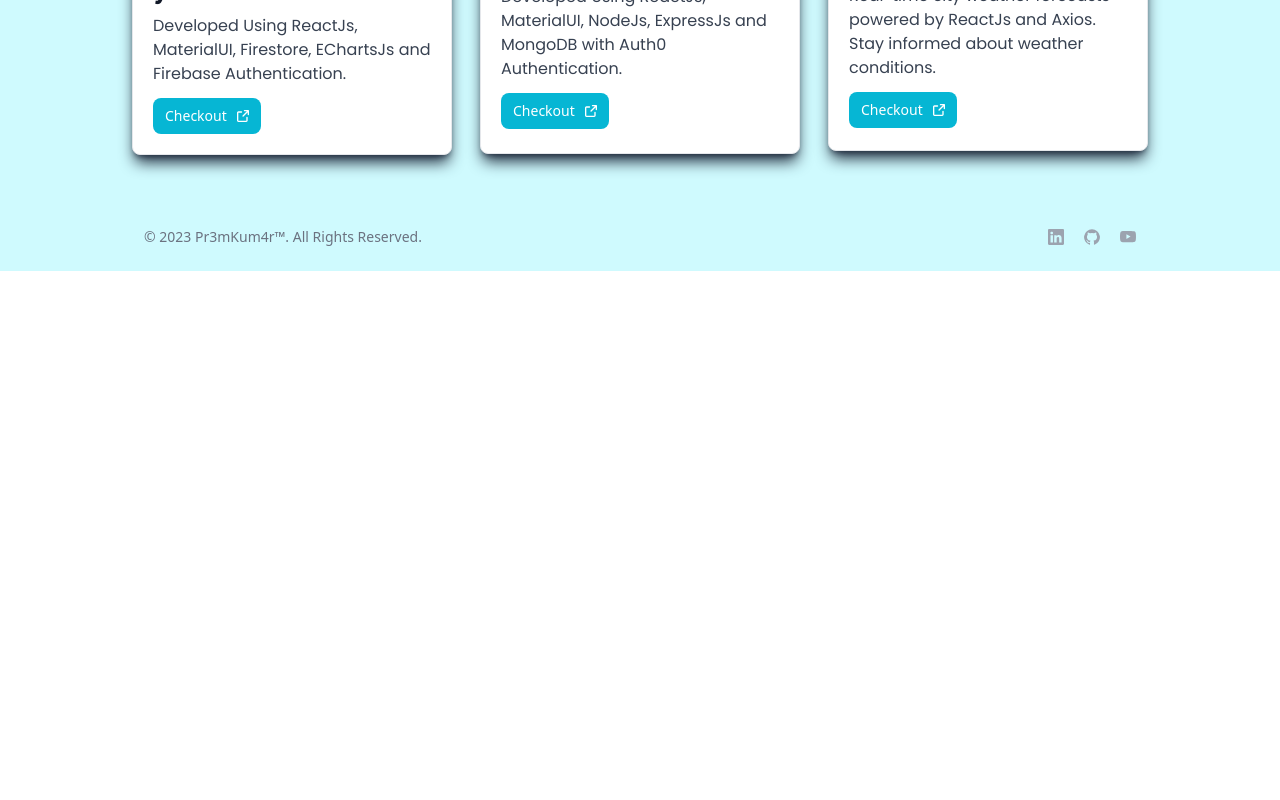
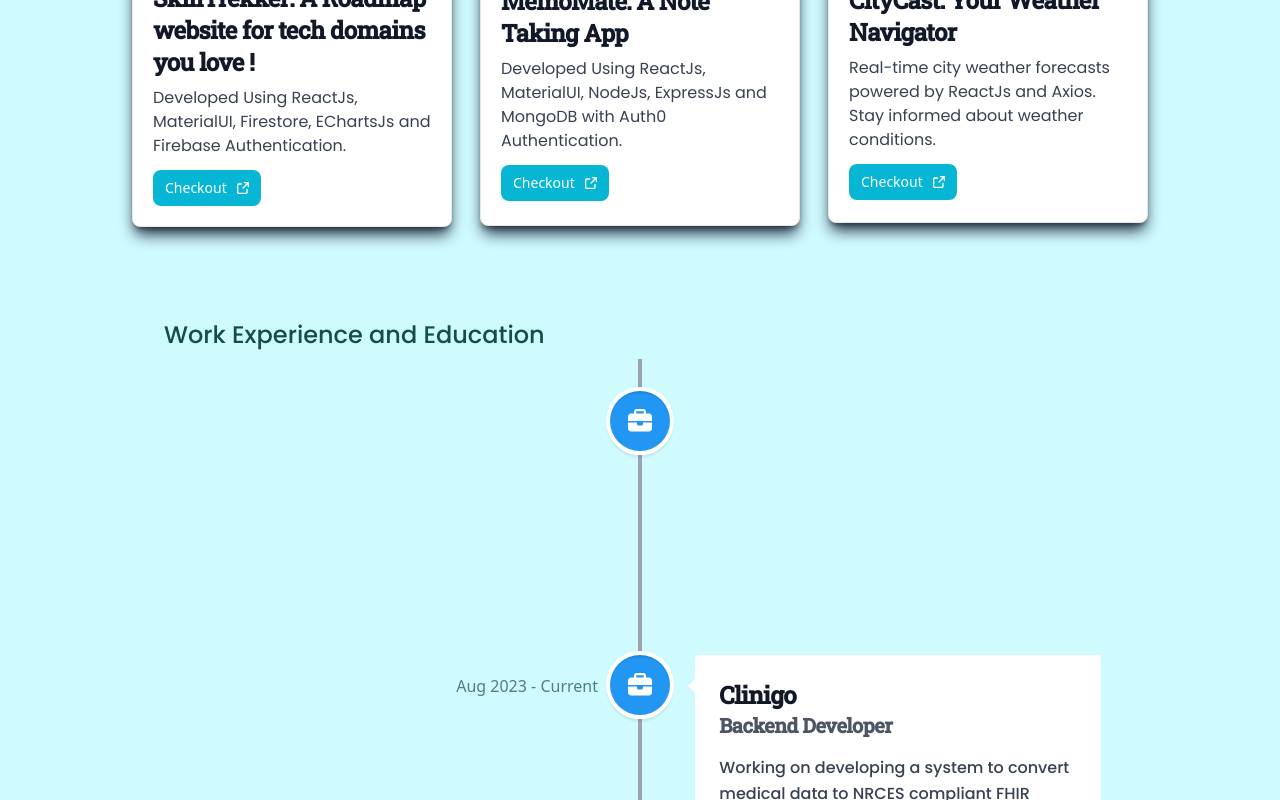
Before and after one commit to Pr3mKum4r/Portfolio-v2, a Next.js app: page / in a window 1280 px wide. Shown: the part 2000-2800 px from the top of the page. Before the commit the page ends 2271 px from the top, so only its background shows below. Built offline with nearby package versions, Linux system fonts and the light colour scheme.

Commit message:
Added Work Experience and Education Section

```diff
--- a/package.json
+++ b/package.json
@@ -23,6 +23,7 @@
     "react": "18.2.0",
     "react-dom": "18.2.0",
     "react-toggle-dark-mode": "^1.1.1",
+    "react-vertical-timeline-component": "^3.6.0",
     "tailwindcss": "3.3.3",
     "typewriter-effect": "^2.20.1"
   }
--- /dev/null
+++ b/pages/components/Footer.js
@@ -0,0 +1,30 @@
+const Footer = () =>{
+    const currDate = new Date();
+    const currYear = currDate.getFullYear();
+    return(
+        <footer class="bg-white dark:bg-gray-900">
+          <div class="px-4 py-6 bg-cyan-100 dark:bg-gray-800 md:flex md:items-center md:justify-between">
+            <span class="text-sm text-gray-500 dark:text-gray-300 sm:text-center">© {currYear} <a href="https://flowbite.com/">Pr3mKum4r™</a>. All Rights Reserved.
+            </span>
+            <div class="flex mt-4 space-x-5 sm:justify-center md:mt-0">
+              <a href="https://www.linkedin.com/in/pr3mkum4r" class="text-gray-400 hover:text-sky-600 ">
+                <svg class="w-4 h-4" aria-hidden="true" xmlns="http://www.w3.org/2000/svg" fill="currentColor" viewBox="0 0 16 16"> <path fill-rule="evenodd" d="M0 1.146C0 .513.526 0 1.175 0h13.65C15.474 0 16 .513 16 1.146v13.708c0 .633-.526 1.146-1.175 1.146H1.175C.526 16 0 15.487 0 14.854V1.146zm4.943 12.248V6.169H2.542v7.225h2.401zm-1.2-8.212c.837 0 1.358-.554 1.358-1.248-.015-.709-.52-1.248-1.342-1.248-.822 0-1.359.54-1.359 1.248 0 .694.521 1.248 1.327 1.248h.016zm4.908 8.212V9.359c0-.216.016-.432.08-.586.173-.431.568-.878 1.232-.878.869 0 1.216.662 1.216 1.634v3.865h2.401V9.25c0-2.22-1.184-3.252-2.764-3.252-1.274 0-1.845.7-2.165 1.193v.025h-.016a5.54 5.54 0 0 1 .016-.025V6.169h-2.4c.03.678 0 7.225 0 7.225h2.4z" clip-rule="evenodd" /> </svg>
+                <span class="sr-only">Linkedin account</span>
+              </a>
+              <a href="https://www.github.com/pr3mkum4r" class="text-gray-400 hover:text-gray-900 dark:hover:text-white">
+                <svg class="w-4 h-4" aria-hidden="true" xmlns="http://www.w3.org/2000/svg" fill="currentColor" viewBox="0 0 20 20">
+                  <path fill-rule="evenodd" d="M10 .333A9.911 9.911 0 0 0 6.866 19.65c.5.092.678-.215.678-.477 0-.237-.01-1.017-.014-1.845-2.757.6-3.338-1.169-3.338-1.169a2.627 2.627 0 0 0-1.1-1.451c-.9-.615.07-.6.07-.6a2.084 2.084 0 0 1 1.518 1.021 2.11 2.11 0 0 0 2.884.823c.044-.503.268-.973.63-1.325-2.2-.25-4.516-1.1-4.516-4.9A3.832 3.832 0 0 1 4.7 7.068a3.56 3.56 0 0 1 .095-2.623s.832-.266 2.726 1.016a9.409 9.409 0 0 1 4.962 0c1.89-1.282 2.717-1.016 2.717-1.016.366.83.402 1.768.1 2.623a3.827 3.827 0 0 1 1.02 2.659c0 3.807-2.319 4.644-4.525 4.889a2.366 2.366 0 0 1 .673 1.834c0 1.326-.012 2.394-.012 2.72 0 .263.18.572.681.475A9.911 9.911 0 0 0 10 .333Z" clip-rule="evenodd" />
+                </svg>
+                <span class="sr-only">GitHub account</span>
+              </a>
+              <a href="https://www.youtube.com/@gamerslife4107" class="text-gray-400 hover:text-red-600">
+                <svg class='w-4 h-4' aria-hidden="true" xmlns="http://www.w3.org/2000/svg"  fill="currentColor"  viewBox="0 0 16 16"> <path fillRule="evenodd"d="M8.051 1.999h.089c.822.003 4.987.033 6.11.335a2.01 2.01 0 0 1 1.415 1.42c.101.38.172.883.22 1.402l.01.104.022.26.008.104c.065.914.073 1.77.074 1.957v.075c-.001.194-.01 1.108-.082 2.06l-.008.105-.009.104c-.05.572-.124 1.14-.235 1.558a2.007 2.007 0 0 1-1.415 1.42c-1.16.312-5.569.334-6.18.335h-.142c-.309 0-1.587-.006-2.927-.052l-.17-.006-.087-.004-.171-.007-.171-.007c-1.11-.049-2.167-.128-2.654-.26a2.007 2.007 0 0 1-1.415-1.419c-.111-.417-.185-.986-.235-1.558L.09 9.82l-.008-.104A31.4 31.4 0 0 1 0 7.68v-.123c.002-.215.01-.958.064-1.778l.007-.103.003-.052.008-.104.022-.26.01-.104c.048-.519.119-1.023.22-1.402a2.007 2.007 0 0 1 1.415-1.42c.487-.13 1.544-.21 2.654-.26l.17-.007.172-.006.086-.003.171-.007A99.788 99.788 0 0 1 7.858 2h.193zM6.4 5.209v4.818l4.157-2.408L6.4 5.209z" clipRule="evenodd"/> </svg>
+                <span class="sr-only">Youtube account</span>
+              </a>
+            </div>
+          </div>
+        </footer>
+    )
+}
+
+export default Footer;
--- /dev/null
+++ b/pages/components/Timeline.js
@@ -0,0 +1,47 @@
+import { VerticalTimeline, VerticalTimelineElement } from 'react-vertical-timeline-component';
+import 'react-vertical-timeline-component/style.min.css';
+
+const Timeline = ({ timeLineDataSet, workIcon, educationIcon, bgColor, educationDataSet}) => {
+    console.log("Hello");
+    console.log(timeLineDataSet);
+    return (
+        <VerticalTimeline lineColor='#9CA3AF'>
+            {timeLineDataSet.map(timeLineData => (
+                <VerticalTimelineElement
+                    className="vertical-timeline-element--work"
+                    date={timeLineData.date}
+                    iconStyle={{ background: 'rgb(33, 150, 243)', color: '#fff', }}
+                    intersectionObserverProps={{ triggerOnce: false }}
+                    icon={workIcon}
+                    contentStyle={{ backgroundColor: bgColor }}
+                    dateClassName='text-teal-900 dark:text-cyan-500 font-bold'
+                >
+                    <h3 className="vertical-timeline-element-title font-robotoslab mb-2 text-2xl font-bold tracking-tight text-gray-900 dark:text-cyan-1000">{timeLineData.heading}</h3>
+                    <h4 className="vertical-timeline-element-subtitle font-robotoslab mb-2 text-xl font-semibold tracking-tight text-gray-600 dark:text-gray-700">{timeLineData.subHeading}</h4>
+                    <p className='font-poppins mb-3 font-normal text-gray-700 dark:text-gray-800'>
+                        {timeLineData.description}
+                    </p>
+                </VerticalTimelineElement>
+            ))}
+            {educationDataSet.map(educationData => (
+                <VerticalTimelineElement
+                    className="vertical-timeline-element--work"
+                    date={educationData.date}
+                    iconStyle={{ background: '#f50057', color: '#fff', }}
+                    intersectionObserverProps={{ triggerOnce: false }}
+                    icon={educationIcon}
+                    contentStyle={{ backgroundColor: bgColor }}
+                    dateClassName='text-teal-900 dark:text-cyan-500 font-bold'
+                >
+                    <h3 className="vertical-timeline-element-title font-robotoslab mb-2 text-2xl font-bold tracking-tight text-gray-900 dark:text-cyan-1000">{educationData.heading}</h3>
+                    <h4 className="vertical-timeline-element-subtitle font-robotoslab mb-2 text-xl font-semibold tracking-tight text-gray-600 dark:text-gray-700">{educationData.subHeading}</h4>
+                    <p className='font-poppins mb-3 font-normal text-gray-700 dark:text-gray-800'>
+                        {educationData.description}
+                    </p>
+                </VerticalTimelineElement>
+            ))}
+        </VerticalTimeline>
+    )
+}
+
+export default Timeline;
--- a/pages/index.js
+++ b/pages/index.js
@@ -22,6 +22,9 @@ import flask from '../public/flask.png';
 import AOS from "aos";
 import "aos/dist/aos.css";
 import Typewriter from 'typewriter-effect';
+import Timeline from './components/Timeline';
+import Footer from './components/Footer';
+import { faBriefcase, faGraduationCap } from '@fortawesome/free-solid-svg-icons';
 
 const inter = Inter({ subsets: ['latin'] })
 
@@ -67,12 +70,40 @@ export default function Home() {
     });
   };
 
-  const currDate = new Date();
-  const currYear = currDate.getFullYear();
+  const timeLineDataSet = [
+    {
+      date: "Jan 2023",
+      heading: "VitrendzTech",
+      subHeading: "Fullstack Web Developer",
+      description: "Worked on Projects involving Reactjs, MaterialUI, ExpressJs, NodeJs, MongoDB, Firebase, Echarts."
+    },
+    {
+      date: "Aug 2023 - Current",
+      heading: "Clinigo",
+      subHeading: "Backend Developer",
+      description: "Working on developing a system to convert medical data to NRCES compliant FHIR format."
+    },
+    {
+      date: "Aug 2023 - Current",
+      heading: "Valsco Technology",
+      subHeading: "Frontend Developer",
+      description: "Working on developing frontend for clients using ReactJs, TailwindCSS, MaterialUI"
+    }
+  ];
+
+  const educationDataSet = [
+    {
+      date: "Sep 2021 - Jul 2025",
+      heading: "Vellore Institute Of Technology, Vellore Campus",
+      subHeading: "Grade: 9.54",
+      description: "Pursuing Bachelors of Technology in Information Technology."
+    }
+  ];
+
   return (
     <div className={darkMode ? 'dark' : ''}>
       <main className='px-6 bg-cyan-100 dark:bg-gray-800 md:px-16 lg:px-32'>
-        <section className='mb-10'>
+        <section className='mb-14'>
           <nav className='flex pt-10 mb-12 justify-between'>
             <h1 className='font-concertone text-xl dark:text-white'>Pr3mKum4r</h1>
             <ul className='flex items-center'>
@@ -102,73 +133,73 @@ export default function Home() {
           </div>
         </section>
 
-        <section>
+        <section className='mb-14'>
           <div>
-            <h3 className='font-poppins font-medium text-teal-900 text-2xl py-2 lg:px-9 dark:text-white'>Experience</h3>
+            <h3 className='font-poppins font-medium text-teal-900 text-2xl py-2 lg:px-9 dark:text-white'>Skills</h3>
             <p className='font-josefin lg:text-lg text-md py-2 leading-8 lg:px-9 text-gray-800 dark:text-gray-400'>These are the technologies I've worked with</p>
           </div>
           <div className='w-full grid grid-cols-2 sm:grid-cols-3 gap-8 text-center py-8 px-8'>
-            <div data-aos="fade-up" data-aos-duration="1000">
+            <div data-aos="fade-up" data-aos-duration="800">
               <div className='bg-gray-100 dark:bg-transparent shadow-md hover:scale-105 duration-500 py-2 rounded-lg shadow-orange-500'>
                 <Image src={html5} alt='html5' className='w-20 mx-auto mt-2 h-16 w-16' />
                 <p className='font-poppins text-orange-500 py-1'>HTML</p>
               </div>
             </div>
-            <div data-aos="fade-up" data-aos-duration="1000">
+            <div data-aos="fade-up" data-aos-duration="800">
               <div className='bg-gray-100 dark:bg-transparent shadow-md hover:scale-105 duration-500 py-2 rounded-lg shadow-blue-400'>
                 <Image src={css3} alt='css3' className='w-20 mx-auto' />
                 <p className='font-poppins text-blue-400 py-1'>CSS</p>
               </div>
             </div>
-            <div data-aos="fade-up" data-aos-duration="1000">
+            <div data-aos="fade-up" data-aos-duration="800">
               <div className='bg-gray-100 dark:bg-transparent shadow-md hover:scale-105 duration-500 py-2 rounded-lg shadow-yellow-400'>
                 <Image src={js} alt='js' className='w-20 mx-auto mt-2 h-16 w-16' />
                 <p className='font-poppins text-yellow-400 py-1'>Javascript</p>
               </div>
             </div>
-            <div data-aos="fade-up" data-aos-duration="1000">
+            <div data-aos="fade-up" data-aos-duration="800">
               <div className='bg-gray-100 dark:bg-transparent dark:bg-transparent shadow-md hover:scale-105 duration-500 py-2 rounded-lg shadow-sky-400'>
                 <Image src={react} alt='react' className='w-20 mx-auto my-1' />
                 <p className='font-poppins text-sky-400 py-1'>ReactJs</p>
               </div>
             </div>
-            <div data-aos="fade-up" data-aos-duration="1000">
+            <div data-aos="fade-up" data-aos-duration="800">
               <div className='bg-gray-100 dark:bg-transparent shadow-md hover:scale-105 duration-500 py-2 rounded-lg shadow-cyan-500'>
                 <Image src={tailwind} alt='tailwind' className='w-20 mx-auto my-5' />
                 <p className='font-poppins text-cyan-500 py-1'>TailwindCSS</p>
               </div>
             </div>
-            <div data-aos="fade-up" data-aos-duration="1000">
+            <div data-aos="fade-up" data-aos-duration="800">
               <div className='bg-gray-100 dark:bg-transparent shadow-md hover:scale-105 duration-500 py-2 rounded-lg shadow-blue-600'>
                 <Image src={mui} alt='mui' className='w-20 mx-auto my-1' />
                 <p className='font-poppins text-blue-600 py-1'>MaterialUI</p>
               </div>
             </div>
-            <div data-aos="fade-up" data-aos-duration="1000">
+            <div data-aos="fade-up" data-aos-duration="800">
               <div className='bg-gray-100 dark:bg-transparent shadow-md hover:scale-105 duration-500 py-2 rounded-lg shadow-lime-700'>
                 <Image src={nodejs} alt='nodejs' className='w-20 mx-auto' />
                 <p className='font-poppins text-lime-700 py-1'>NodeJs</p>
               </div>
             </div>
-            <div data-aos="fade-up" data-aos-duration="1000">
+            <div data-aos="fade-up" data-aos-duration="800">
               <div className='bg-gray-100 dark:bg-transparent shadow-md hover:scale-105 duration-500 py-2 rounded-lg shadow-gray-500'>
                 <Image src={expressjs} alt='expressjs' className='w-20 mx-auto' />
                 <p className='font-poppins text-gray-500 py-1'>ExpressJs</p>
               </div>
             </div>
-            <div data-aos="fade-up" data-aos-duration="1000">
+            <div data-aos="fade-up" data-aos-duration="800">
               <div className='bg-gray-100 dark:bg-transparent shadow-md hover:scale-105 duration-500 py-2 rounded-lg shadow-green-600'>
                 <Image src={mongodb} alt='mongodb' className='w-20 mx-auto' />
                 <p className='font-poppins text-green-600 py-1'>MongoDB</p>
               </div>
             </div>
-            <div data-aos="fade-up" data-aos-duration="1000">
+            <div data-aos="fade-up" data-aos-duration="800">
               <div className='bg-gray-100 dark:bg-transparent shadow-md hover:scale-105 duration-500 py-2 rounded-lg shadow-yellow-600'>
                 <Image src={firebase} alt='firebase' className='w-20 mx-auto' />
                 <p className='font-poppins text-yellow-600 py-1'>Firebase</p>
               </div>
             </div>
-            <div data-aos="fade-up" data-aos-duration="1000">
+            <div data-aos="fade-up" data-aos-duration="800">
               <div className='bg-gray-100 dark:bg-transparent shadow-md hover:scale-105 duration-500 py-2 rounded-lg shadow-black'>
                 <Image src={flask} alt='flask' className='w-20 mx-auto' />
                 <p className='font-poppins text-black py-1'>Flask</p>
@@ -177,14 +208,14 @@ export default function Home() {
           </div>
         </section>
 
-        <section className='mb-5'>
+        <section className='mb-14'>
           <div>
             <h3 className='font-poppins font-medium text-teal-900 text-2xl py-2 lg:px-9 dark:text-white'>Recent Projects</h3>
             <p className='font-josefin lg:text-lg text-md py-2 leading-8 lg:px-9 text-gray-800 dark:text-gray-400'>Explore My Latest Portfolio Additions</p>
           </div>
           <div className='flex flex-wrap gap-10 md:gap-5 justify-center'>
             {/* Card */}
-            <div data-aos="fade-up" data-aos-duration="1000">
+            <div data-aos="fade-up" data-aos-duration="800">
               <div className="hover:scale-105 duration-300 shadow-lg dark:shadow-slate-600 shadow-slate-800 max-w-sm md:max-w-xs mx-2 md:mx-1 my-2 md:my-5 lg:my-7 bg-white border border-gray-200 rounded-lg shadow dark:bg-cyan-500 dark:border-gray-700">
                 <a href="https://skill-trekker.vercel.app">
                   <Image className="rounded-t-lg" src={skilltrekker} alt="skilltrekker" />
@@ -203,7 +234,7 @@ export default function Home() {
                 </div>
               </div>
             </div>
-            <div data-aos="fade-up" data-aos-duration="1000">
+            <div data-aos="fade-up" data-aos-duration="800">
               <div className="hover:scale-105 duration-300 shadow-lg dark:shadow-slate-600 shadow-slate-800 max-w-sm md:max-w-xs mx-2 md:mx-1 my-2 py-1 md:my-5 lg:my-7 bg-white border border-gray-200 rounded-lg shadow dark:bg-cyan-500 dark:border-gray-700">
                 <a href="https://memo-mate.vercel.app" target='__blank'>
                   <Image className="rounded-t-lg" src={memomate} alt="memomate" />
@@ -222,7 +253,7 @@ export default function Home() {
                 </div>
               </div>
             </div>
-            <div data-aos="fade-up" data-aos-duration="1000">
+            <div data-aos="fade-up" data-aos-duration="800">
               <div className="hover:scale-105 duration-300 shadow-lg dark:shadow-slate-600 shadow-slate-800 max-w-sm md:max-w-xs mx-2 md:mx-1 mt-2 mb-7 py-0.5 md:my-5 lg:my-7 bg-white border border-gray-200 rounded-lg shadow dark:bg-cyan-500 dark:border-gray-700">
                 <a href="https://pr3mkum4r.github.io/React-Weather-App/" target='__blank'>
                   <Image className="rounded-t-lg" src={weatherapp} alt="weatherapp" />
@@ -244,28 +275,12 @@ export default function Home() {
           </div>
         </section>
 
-        <footer class="bg-white dark:bg-gray-900">
-          <div class="px-4 py-6 bg-cyan-100 dark:bg-gray-800 md:flex md:items-center md:justify-between">
-            <span class="text-sm text-gray-500 dark:text-gray-300 sm:text-center">© {currYear} <a href="https://flowbite.com/">Pr3mKum4r™</a>. All Rights Reserved.
-            </span>
-            <div class="flex mt-4 space-x-5 sm:justify-center md:mt-0">
-              <a href="https://www.linkedin.com/in/pr3mkum4r" class="text-gray-400 hover:text-sky-600 ">
-                <svg class="w-4 h-4" aria-hidden="true" xmlns="http://www.w3.org/2000/svg" fill="currentColor" viewBox="0 0 16 16"> <path fill-rule="evenodd" d="M0 1.146C0 .513.526 0 1.175 0h13.65C15.474 0 16 .513 16 1.146v13.708c0 .633-.526 1.146-1.175 1.146H1.175C.526 16 0 15.487 0 14.854V1.146zm4.943 12.248V6.169H2.542v7.225h2.401zm-1.2-8.212c.837 0 1.358-.554 1.358-1.248-.015-.709-.52-1.248-1.342-1.248-.822 0-1.359.54-1.359 1.248 0 .694.521 1.248 1.327 1.248h.016zm4.908 8.212V9.359c0-.216.016-.432.08-.586.173-.431.568-.878 1.232-.878.869 0 1.216.662 1.216 1.634v3.865h2.401V9.25c0-2.22-1.184-3.252-2.764-3.252-1.274 0-1.845.7-2.165 1.193v.025h-.016a5.54 5.54 0 0 1 .016-.025V6.169h-2.4c.03.678 0 7.225 0 7.225h2.4z" clip-rule="evenodd" /> </svg>
-                <span class="sr-only">Linkedin account</span>
-              </a>
-              <a href="https://www.github.com/pr3mkum4r" class="text-gray-400 hover:text-gray-900 dark:hover:text-white">
-                <svg class="w-4 h-4" aria-hidden="true" xmlns="http://www.w3.org/2000/svg" fill="currentColor" viewBox="0 0 20 20">
-                  <path fill-rule="evenodd" d="M10 .333A9.911 9.911 0 0 0 6.866 19.65c.5.092.678-.215.678-.477 0-.237-.01-1.017-.014-1.845-2.757.6-3.338-1.169-3.338-1.169a2.627 2.627 0 0 0-1.1-1.451c-.9-.615.07-.6.07-.6a2.084 2.084 0 0 1 1.518 1.021 2.11 2.11 0 0 0 2.884.823c.044-.503.268-.973.63-1.325-2.2-.25-4.516-1.1-4.516-4.9A3.832 3.832 0 0 1 4.7 7.068a3.56 3.56 0 0 1 .095-2.623s.832-.266 2.726 1.016a9.409 9.409 0 0 1 4.962 0c1.89-1.282 2.717-1.016 2.717-1.016.366.83.402 1.768.1 2.623a3.827 3.827 0 0 1 1.02 2.659c0 3.807-2.319 4.644-4.525 4.889a2.366 2.366 0 0 1 .673 1.834c0 1.326-.012 2.394-.012 2.72 0 .263.18.572.681.475A9.911 9.911 0 0 0 10 .333Z" clip-rule="evenodd" />
-                </svg>
-                <span class="sr-only">GitHub account</span>
-              </a>
-              <a href="https://www.youtube.com/@gamerslife4107" class="text-gray-400 hover:text-red-600">
-                <svg class='w-4 h-4' aria-hidden="true" xmlns="http://www.w3.org/2000/svg"  fill="currentColor"  viewBox="0 0 16 16"> <path fillRule="evenodd"d="M8.051 1.999h.089c.822.003 4.987.033 6.11.335a2.01 2.01 0 0 1 1.415 1.42c.101.38.172.883.22 1.402l.01.104.022.26.008.104c.065.914.073 1.77.074 1.957v.075c-.001.194-.01 1.108-.082 2.06l-.008.105-.009.104c-.05.572-.124 1.14-.235 1.558a2.007 2.007 0 0 1-1.415 1.42c-1.16.312-5.569.334-6.18.335h-.142c-.309 0-1.587-.006-2.927-.052l-.17-.006-.087-.004-.171-.007-.171-.007c-1.11-.049-2.167-.128-2.654-.26a2.007 2.007 0 0 1-1.415-1.419c-.111-.417-.185-.986-.235-1.558L.09 9.82l-.008-.104A31.4 31.4 0 0 1 0 7.68v-.123c.002-.215.01-.958.064-1.778l.007-.103.003-.052.008-.104.022-.26.01-.104c.048-.519.119-1.023.22-1.402a2.007 2.007 0 0 1 1.415-1.42c.487-.13 1.544-.21 2.654-.26l.17-.007.172-.006.086-.003.171-.007A99.788 99.788 0 0 1 7.858 2h.193zM6.4 5.209v4.818l4.157-2.408L6.4 5.209z" clipRule="evenodd"/> </svg>
-                <span class="sr-only">Youtube account</span>
-              </a>
-            </div>
-          </div>
-        </footer>
+        <section className='mb-14'>
+          <h3 className='font-poppins font-medium text-teal-900 text-2xl py-2 lg:px-9 dark:text-white'>Work Experience and Education</h3>
+          <Timeline timeLineDataSet={timeLineDataSet} workIcon={<FontAwesomeIcon icon={faBriefcase} style={{color: "#ffffff",}} />} bgColor={darkMode ? "#06B6D4" :  "#ffffff" } educationIcon={<FontAwesomeIcon icon={faGraduationCap} style={{color: "#ffffff",}} />} educationDataSet={educationDataSet}/>
+        </section>
+
+        <Footer/>
 
         {isVisible &&
           <button id="to-top-button" onClick={scrollToTop} title="Go To Top"
--- a/styles/globals.css
+++ b/styles/globals.css
@@ -25,3 +25,7 @@ body {
     )
     rgb(var(--background-start-rgb));
 } */
+
+html, body {
+  overflow-x:hidden
+}
```
Also changed, not shown: 1 other file (tests, documents, lock files or other folders).
